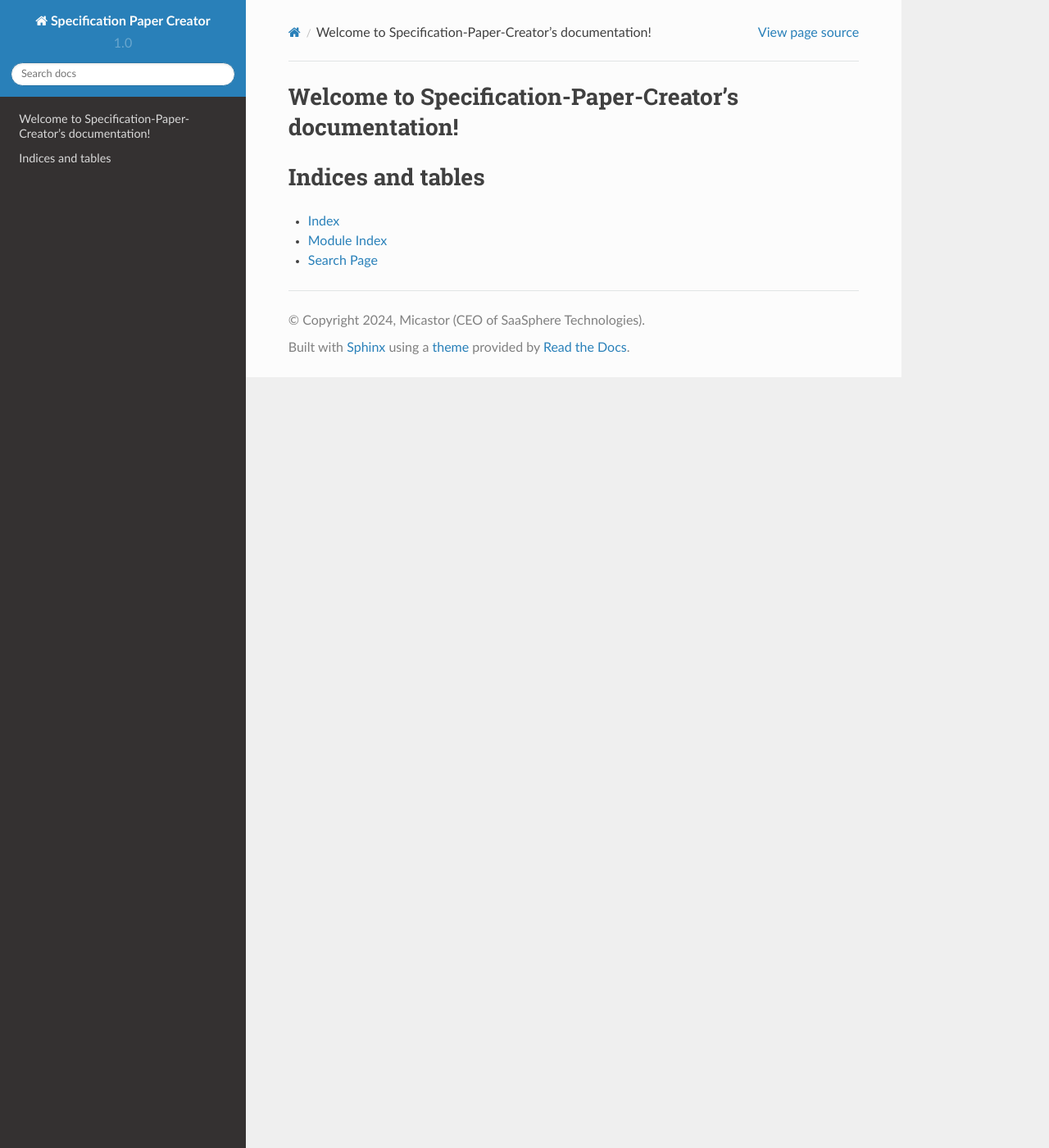
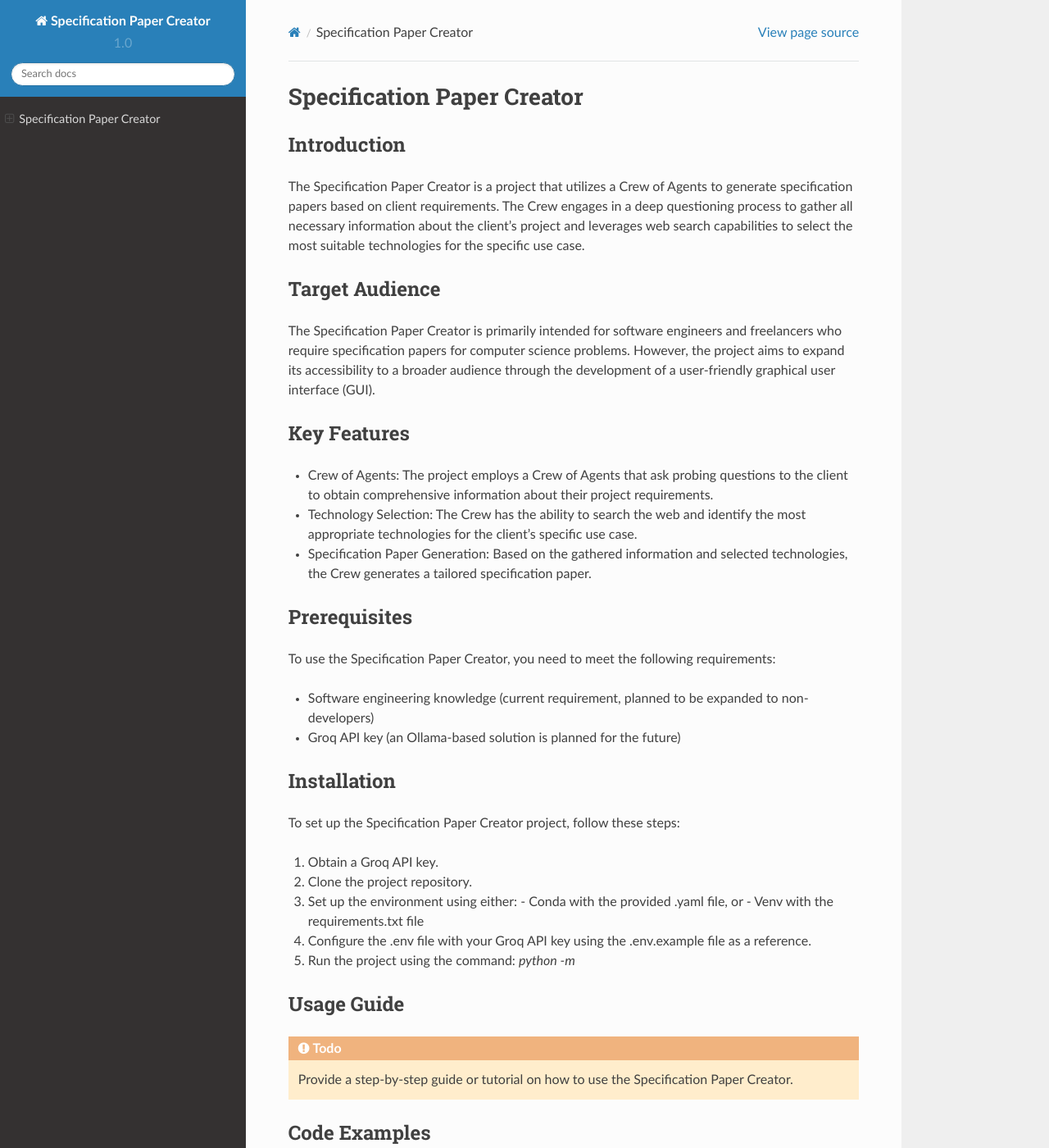
Before and after one commit to Mlcastor/specifications-paper-creator, a Sphinx documentation site: the page built from docs/source/index.rst, in a window 1280 px wide and 1400 px high. Shown: the whole window at 82% size. Built offline with Sphinx 7.4.7 and the Read the Docs theme 2.0.0, drawn with Linux system fonts in a browser that asks for light colours; some of the changed text lies outside the part shown.

Commit message:
chore: Update Sphinx documentation configuration and theme feat: Added github action for auto documpentation generation Refactore README.md to give the link to the generated doc and the guide to manually generate the doc locally

```diff
--- a/docs/source/index.rst
+++ b/docs/source/index.rst
@@ -1,20 +1,84 @@
-.. Specification-Paper-Creator documentation master file, created by
-   sphinx-quickstart on Fri May 17 08:33:44 2024.
-   You can adapt this file completely to your liking, but it should at least
-   contain the root `toctree` directive.
+Specification Paper Creator
+===========================
 
-Welcome to Specification-Paper-Creator's documentation!
-=======================================================
+Introduction
+------------
 
-.. toctree::
-   :maxdepth: 2
-   :caption: Contents:
+The Specification Paper Creator is a project that utilizes a Crew of Agents to generate specification papers based on client requirements. The Crew engages in a deep questioning process to gather all necessary information about the client's project and leverages web search capabilities to select the most suitable technologies for the specific use case.
 
+Target Audience
+---------------
 
+The Specification Paper Creator is primarily intended for software engineers and freelancers who require specification papers for computer science problems. However, the project aims to expand its accessibility to a broader audience through the development of a user-friendly graphical user interface (GUI).
 
-Indices and tables
-==================
+Key Features
+------------
 
-* :ref:`genindex`
-* :ref:`modindex`
-* :ref:`search`
+- Crew of Agents: The project employs a Crew of Agents that ask probing questions to the client to obtain comprehensive information about their project requirements.
+- Technology Selection: The Crew has the ability to search the web and identify the most appropriate technologies for the client's specific use case.
+- Specification Paper Generation: Based on the gathered information and selected technologies, the Crew generates a tailored specification paper.
+
+Prerequisites
+-------------
+
+To use the Specification Paper Creator, you need to meet the following requirements:
+
+- Software engineering knowledge (current requirement, planned to be expanded to non-developers)
+- Groq API key (an Ollama-based solution is planned for the future)
+
+Installation
+------------
+
+To set up the Specification Paper Creator project, follow these steps:
+
+1. Obtain a Groq API key.
+2. Clone the project repository.
+3. Set up the environment using either:
+   - Conda with the provided .yaml file, or
+   - Venv with the requirements.txt file
+4. Configure the .env file with your Groq API key using the .env.example file as a reference.
+5. Run the project using the command: `python -m`
+
+Usage Guide
+-----------
+
+.. todo:: Provide a step-by-step guide or tutorial on how to use the Specification Paper Creator.
+
+Code Examples
+-------------
+
+.. todo:: Include code examples or snippets to help users understand how to use the project.
+
+Best Practices
+--------------
+
+.. todo:: Offer guidelines and best practices for using the Specification Paper Creator effectively.
+
+Contributing
+------------
+
+.. todo:: Provide information on how users can contribute to the project and any contribution guidelines.
+
+License
+-------
+
+The Specification Paper Creator is released under the MIT License.
+
+Reporting Issues
+----------------
+
+If you encounter any bugs, have suggestions for improvements, or need support, please open an issue on the project's GitHub repository.
+
+Roadmap
+-------
+
+The Specification Paper Creator has the following plans for future development:
+
+- Implementation of an Ollama-based solution as an alternative to the current Groq API logic.
+- Development of a graphical user interface (GUI) to make the project accessible to a wider audience, including non-developers.
+
+Additional Resources
+--------------------
+
+- CrewAI GitHub: https://github.com/joaomdmoura/crewAI
+- Langchain GitHub: https://github.com/langchain-ai/langchain
```
Also changed, not shown: README.md (+25 -0 lines), generate_docs.py (added, +22 -0 lines), 1 other file.
